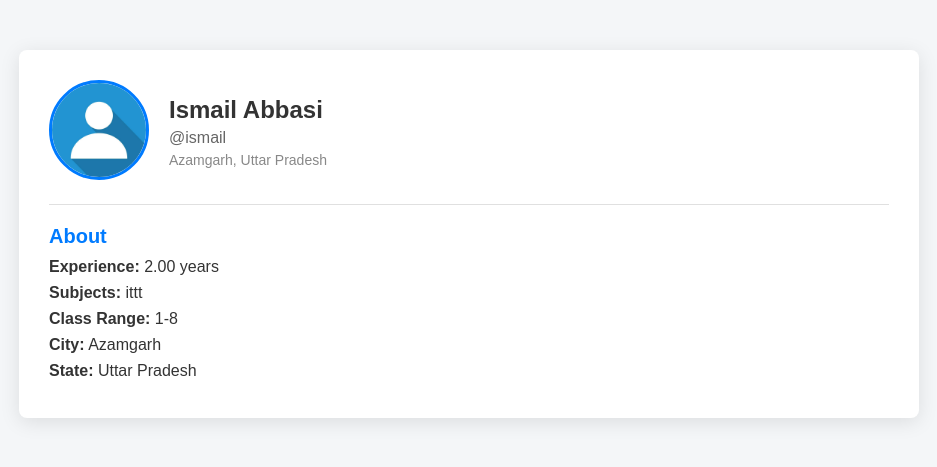
After one commit to IsmailAbbasi/Edu-App, a Django app: page /profile/view/1/ in a window 1280 px wide. The commit adds this page. Shown: the top 467 px of the page, without its empty margins (171-1108 px from the left). Run offline with Django 5.2, Linux system fonts and the light colour scheme; data comes from the database, SQL or seed files in the repository; both versions use the stored data as it was after the commit.

Commit message:
Added payment option in my app you can unlock teachers contact option after doing the payments

```diff
--- a/eduapp/models.py
+++ b/eduapp/models.py
@@ -37,6 +37,8 @@ class TeachersData(models.Model):
     previousexperience = models.CharField(max_length=100, blank=True, null=True)
     email = models.CharField(max_length=100, blank=True, null=True)
     contact = models.DecimalField(max_digits=10, decimal_places=0, blank=True, null=True)
+    payment_status = models.BooleanField(default=False)  # or any other field type as required
+
     # classes = models.DecimalField(max_digits=10,decimal_places=2, blank=True, null=True)
     # twitter = models.URLField(null=True, blank=True)
     # linkedin = models.URLField(null=True, blank=True)
--- /dev/null
+++ b/eduapp/static/account/css/view.css
@@ -0,0 +1,101 @@
+/* Reset CSS */
+* {
+    margin: 0;
+    padding: 0;
+    box-sizing: border-box;
+}
+
+body {
+    font-family: Arial, sans-serif;
+    background-color: #f4f6f8;
+    color: #333;
+}
+
+/* Profile Container */
+.profile-container {
+    width: 80%;
+    max-width: 900px;
+    margin: 50px auto;
+    padding: 30px;
+    background: #ffffff;
+    border-radius: 8px;
+    box-shadow: 0px 4px 20px rgba(0, 0, 0, 0.1);
+}
+
+/* Header Section */
+.profile-header {
+    display: flex;
+    align-items: center;
+    border-bottom: 1px solid #e0e0e0;
+    padding-bottom: 20px;
+    margin-bottom: 20px;
+}
+
+.profile-image {
+    flex-shrink: 0;
+}
+
+.profile-picture {
+    width: 100px;
+    height: 100px;
+    border-radius: 50%;
+    border: 3px solid #007bff;
+    object-fit: cover;
+    margin-right: 20px;
+}
+
+/* Profile Details */
+.profile-details h1 {
+    font-size: 24px;
+    font-weight: bold;
+    color: #333;
+}
+
+.profile-username {
+    font-size: 16px;
+    color: #666;
+    margin: 5px 0;
+}
+
+.profile-location {
+    font-size: 14px;
+    color: #888;
+}
+
+/* Profile Content */
+.profile-content h2 {
+    font-size: 20px;
+    margin-bottom: 10px;
+    color: #007bff;
+}
+
+.profile-content p {
+    font-size: 16px;
+    margin: 8px 0;
+}
+
+.profile-content p strong {
+    color: #333;
+}
+
+/* Mobile Responsive */
+@media (max-width: 768px) {
+    .profile-container {
+        width: 90%;
+        padding: 20px;
+    }
+
+    .profile-header {
+        flex-direction: column;
+        text-align: center;
+    }
+
+    .profile-image {
+        margin-bottom: 15px;
+    }
+
+    .profile-picture {
+        width: 80px;
+        height: 80px;
+    }
+}
--- /dev/null
+++ b/eduapp/templates/view_profile.html
@@ -0,0 +1,39 @@
+{% load static %}
+<!DOCTYPE html>
+
+<html lang="en">
+<head>
+    <meta charset="UTF-8">
+    <meta name="viewport" content="width=device-width, initial-scale=1.0">
+    <title>Teacher Profile</title>
+    <link rel="stylesheet" href="{% static 'account/css/view.css' %}">
+
+</head>
+<body>
+    <div class="profile-container">
+        <div class="profile-header">
+            <div class="profile-image">
+                {% if teacher.photo %}
+                <img src="{{ teacher.photo.url }}" alt="Profile Picture" class="profile-picture">
+            {% else %}
+                <img src="{% static 'account/images/default-profile-picture1.jpg' %}" alt="Default Profile Picture" class="profile-picture">
+            {% endif %}
+                        </div>
+            <div class="profile-details">
+                <h1>{{ teacher.firstName }} {{ teacher.lastName }}</h1>
+                <p class="profile-username">@{{ teacher.username }}</p>
+                <p class="profile-location">{{ teacher.city }}, {{ teacher.state }}</p>
+            </div>
+        </div>
+
+        <div class="profile-content">
+            <h2>About</h2>
+            <p><strong>Experience:</strong> {{ teacher.experience }} years</p>
+            <p><strong>Subjects:</strong> {{ teacher.subjects }}</p>
+            <p><strong>Class Range:</strong> {{ teacher.class_range }}</p>
+            <p> <strong>City:</strong> {{ teacher.city }}</p>
+          <p ><strong>State:</strong> {{ teacher.state }}</p>
+        </div>
+    </div>
+</body>
+</html>
--- a/eduapp/views.py
+++ b/eduapp/views.py
@@ -12,7 +12,6 @@ from django.db import models
 
 from django.contrib.auth.decorators import login_required
 from .models import User
-from django.contrib.auth.decorators import login_required
 
 from django.shortcuts import render , redirect
 from .models import TeachersData
@@ -20,18 +19,8 @@ from .forms import TeachersDataForm
 from django.contrib import messages
 from django.conf import settings
 import razorpay
-
-# @login_required
-# def home(request):
-#     if request.user.is_authenticated:  # Check if the user is authenticated
-
-#         teachers = TeachersData.objects.all()
-#     else:
-#         teachers = None
-#     # print(teachers)
-#     return render(request, 'home.html', {'teachers': teachers})
-
-# from django.db.models import Q  # For advanced querying
+from django.views.decorators.csrf import csrf_exempt
+from django.http import JsonResponse
 
 def create_profile(request):
     # Check if the logged-in user already has a profile
@@ -232,69 +221,6 @@ def save_teachers_data(request):
     return render(request, 'teacher.html', {'form': form})
 
 
-# from django.shortcuts import render, redirect
-# from allauth.account.forms import LoginForm, SignupForm
-# from allauth.account.views import SignupView  # Import SignupView from allauth
-# from django.contrib.auth.mixins import LoginRequiredMixin
-# from django.contrib.messages.views import SuccessMessageMixin
-# from django.urls import reverse_lazy, reverse
-# from django.contrib.auth.decorators import login_required
-# from django.contrib.auth.models import User  # Import User model
-# from .models import TeachersData
-# from .forms import TeachersDataForm
-# from django.views.generic import UpdateView
-
-
-
-# def home(request):
-#     teachers = TeachersData.objects.all()
-#     return render(request, 'home.html', {'teachers': teachers})
-
-# @login_required
-# def student(request):
-#     return render(request, 'student.html')
-
-# @login_required
-# def teacher(request):
-#     return render(request, 'teacher.html')
-
-# class CustomSignupView(SignupView):
-#     def get_success_url(self):
-#         # Redirect to the role selection page after signup
-#         return reverse('role')
-
-# @login_required
-# def role(request):
-#     if request.method == 'POST':
-#         role = request.POST.get('role')
-#         request.user.role = 'T' if role == 'teacher' else 'S'
-#         request.user.save()
-
-#         if role == 'student':
-#             return redirect('student_page')
-#         elif role == 'teacher':
-#             return redirect('teacher_page')
-#         else:
-#             return redirect('home')
-#     return render(request, 'role.html')
-
-# def contact(request):
-#     return render(request, 'contact.html')
-
-# def dashboard(request):
-#     return render(request, 'dashboard.html')
-
-# class ChangeUsername(LoginRequiredMixin, SuccessMessageMixin, UpdateView):
-#     model = User
-#     fields = ['username']
-#     template_name = 'change_username.html'
-#     success_message = "Username updated successfully"
-
-#     def get_object(self, queryset=None):
-#         return self.request.user
-
-#     def get_success_url(self):
-#         return reverse_lazy('account_login')
 
 # def save_teachers_data(request):
 #     if request.method == "POST":
@@ -348,3 +274,67 @@ def save_teachers_data(request):
 #     if not teacher.payment_status:
 #         return redirect('home')  # Redirect if payment is not completed
 #     return render(request, 'contact_info.html', {'teacher': teacher})
+
+
+client = razorpay.Client(auth=(settings.RAZORPAY_API_KEY, settings.RAZORPAY_API_SECRET))
+
+def create_payment(request):
+    amount = 500  # Amount in paise
+    order_currency = 'INR'
+    order_receipt = 'order_rcptid_11'
+    notes = {'info': 'Payment for contact details'}
+
+    razorpay_order = client.order.create({
+        'amount': amount,
+        'currency': order_currency,
+        'receipt': order_receipt,
+        'notes': notes
+    })
+
+    context = {
+        'order_id': razorpay_order['id'],
+        'amount': amount,
+        'razorpay_key': settings.RAZORPAY_API_KEY,
+    }
+    return render(request, 'payment.html', context)
+
+@csrf_exempt
+def verify_payment(request):
+    print("yes verifying payment ;) ")
+    payment_id = request.GET.get('razorpay_payment_id')
+    teacher_id = int(request.GET.get('teacher_id'))
+
+    payment = client.payment.fetch(payment_id)
+    if payment['status'] == 'authorized' or payment['status'] == 'captured':
+        print("yes saving teacher paystatus status ;) ")
+        teacher = TeachersData.objects.get(id=teacher_id)
+        teacher.payment_status = True
+        teacher.save()
+        return redirect('view_contact_info', teacher_id=teacher_id)
+    else:
+        print(payment['status'], payment)
+        return redirect('home')
+        # return JsonResponse({'status': 'failure'}, status=400)
+
+
+# def view_profile(request, teacher_id):
+#     teacher = get_object_or_404(Teacher, id=teacher_id)
+#     show_contact = request.user.has_paid
+#     return render(request, 'view_profile.html', {'teacher': teacher, 'show_contact': show_contact})
+def view_profile(request, teacher_id):
+    teacher = get_object_or_404(TeachersData, id=teacher_id)
+    photo_url = teacher.get_profile_picture()
+    return render(request, 'view_profile.html', {'teacher': teacher, 'photo_url': photo_url})
+
+@login_required
+def view_contact_info(request, teacher_id):
+    teacher = get_object_or_404(TeachersData, id=teacher_id)
+    photo_url = teacher.get_profile_picture()
+    print(f'Payment Status for {teacher_id}: {teacher.payment_status}')  # Debugging line
+    if teacher.payment_status:
+        return render(request, 'view_contact_info.html', {
+            'teacher': teacher,
+            'photo_url': teacher.photo.url if teacher.photo else 'default_image_url.png'  # Use a default if no image
+        })
+    else:
+        return render(request, 'payment.html', {'teacher': teacher, 'photo_url': photo_url})
--- a/education/settings.py
+++ b/education/settings.py
@@ -158,6 +158,9 @@ EMAIL_BACKEND = 'django.core.mail.backends.console.EmailBackend'
 
 AUTH_USER_MODEL = 'eduapp.User'
 
-from .settings_local import *
+# from .settings_local import *
+
 MEDIA_URL = '/media/'
 MEDIA_ROOT = BASE_DIR / 'media'
+RAZORPAY_API_KEY = 'rzp_test_CFh1GNiQmvDphx'
+RAZORPAY_API_SECRET = 'HITnv5mri6M89eGGJMUTonhu'
--- a/education/urls.py
+++ b/education/urls.py
@@ -16,7 +16,7 @@ Including another URLconf
 """
 from django.contrib import admin
 from django.urls import include, path
-from eduapp.views import  home, contact, dashboard, ChangeUsername, role , CustomSignupView , student, teacher , save_teachers_data , profile
+from eduapp.views import  home, contact, dashboard, ChangeUsername, role , CustomSignupView , student, teacher , save_teachers_data , profile, view_profile, edit_profile, verify_payment,view_contact_info
 from django.shortcuts import redirect
 from eduapp import views
 from django.conf import settings
@@ -36,10 +36,15 @@ urlpatterns = [
     path('teacher/', teacher, name='teacher_page'),
     path('signup/', CustomSignupView.as_view(), name='account_signup'),
     path('save_teachers_data/', save_teachers_data, name='save_teachers_data'),
-    path('profile/<int:teacher_id>/', views.profile, name='profile'),
+    path('profile/<int:teacher_id>/', profile, name='profile'),
 
     # Edit profile URL (this allows editing a teacher's profile)
-    path('profile/<int:teacher_id>/edit/', views.edit_profile, name='edit_profile')
+    path('profile/<int:teacher_id>/edit/', edit_profile, name='edit_profile'),
+    path('profile/view/<int:teacher_id>/', view_profile, name='view_profile'),
+    path('verify_payment/', verify_payment, name='verify_payment'),
+    path('view_contact_info/<int:teacher_id>/', view_contact_info, name='view_contact_info')
+
+
 ]
     # path('initiate_payment/<int:teacher_id>/', views.initiate_payment, name='initiate_payment'),
     # path('payment_success/<int:teacher_id>/', views.payment_success, name='payment_success'),
```
Also changed, not shown: eduapp/templates/home.html (+47 -11 lines), eduapp/templates/payment.html (+55 -28 lines), eduapp/templates/profile.html (+10 -5 lines), eduapp/templates/view_contact_info.html (added, +42 -0 lines), db.sqlite3, eduapp/templates/manifest.json (added).
